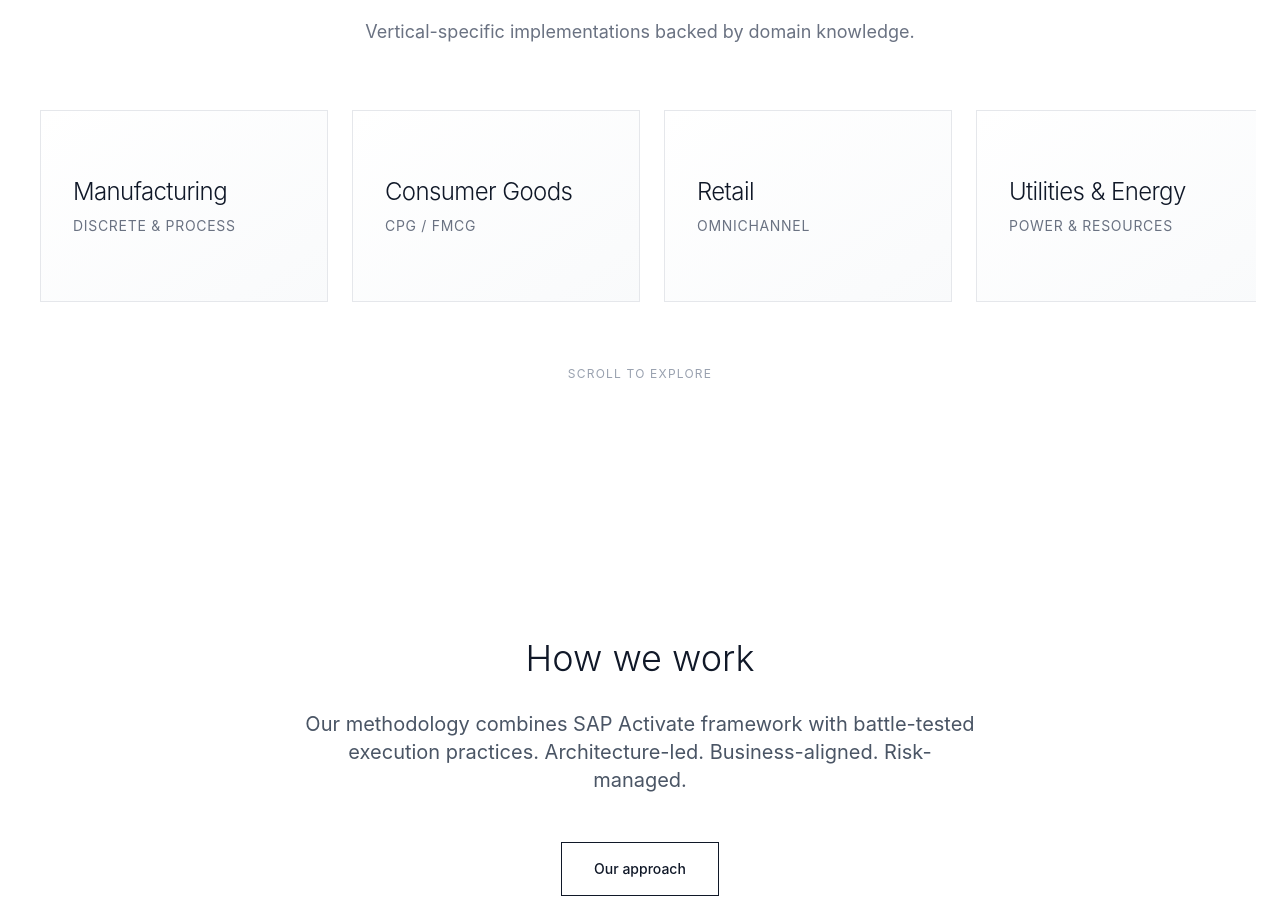
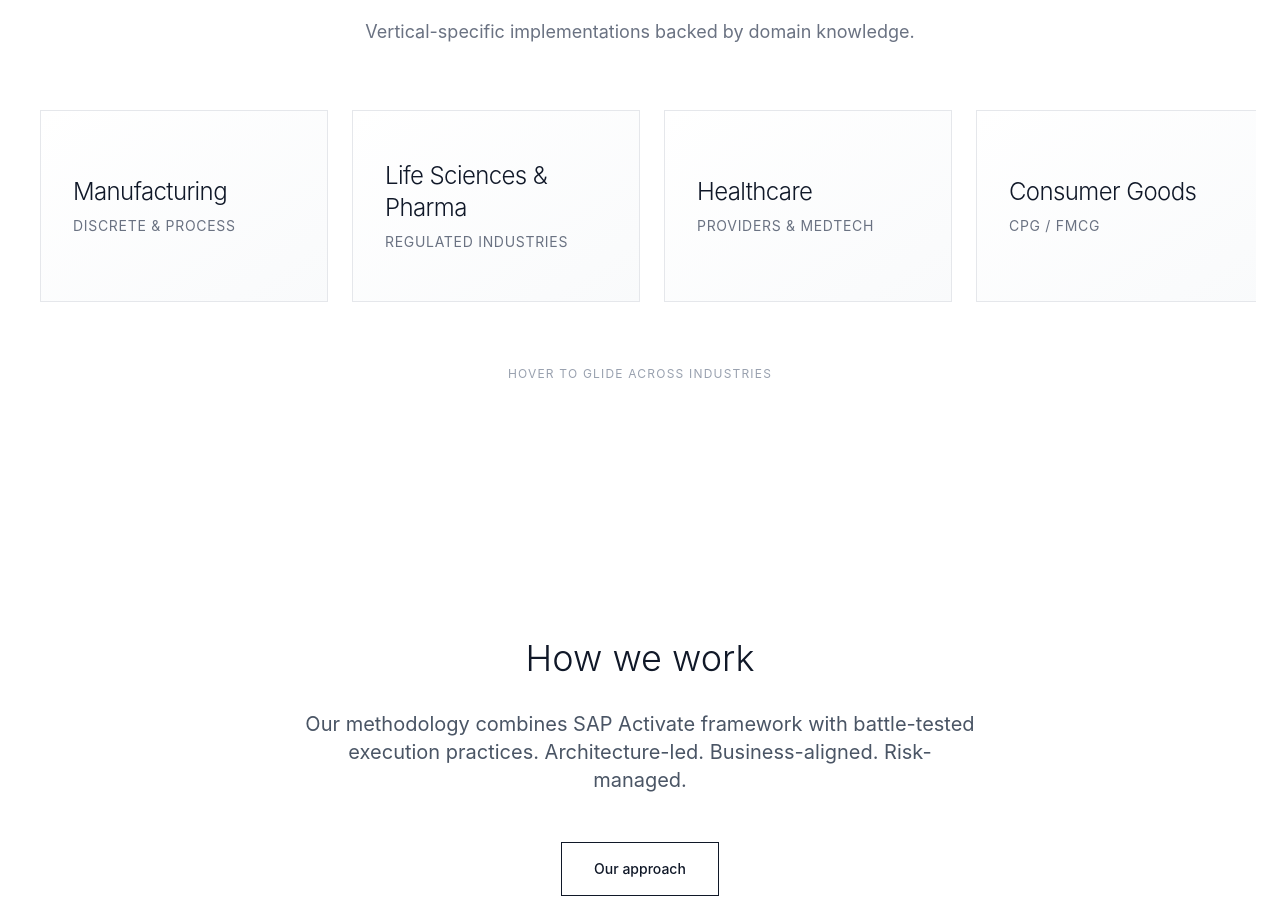
Before and after one commit to A2TechConsult/ASquared2, a React (Vite) app: page / in a window 1280 px wide. Shown: the part 5692-6599 px from the top of the page. Built offline with nearby package versions, Linux system fonts and the light colour scheme.

Commit message:
Overview: reorder industries (Mfg -> LS&P -> Healthcare); hover-driven marquee auto-scroll

```diff
--- a/src/app/pages/Overview.tsx
+++ b/src/app/pages/Overview.tsx
@@ -415,23 +415,23 @@ export function Overview() {
             viewport={{ once: true }}
             className="relative"
           >
-            <div className="overflow-x-auto overflow-y-hidden scrollbar-hide pb-8">
-              <div className="flex gap-6 min-w-max px-4">
-                {[
+            <div className="industry-marquee overflow-hidden pb-8">
+              <div className="flex gap-6 min-w-max px-4 industry-track">
+                {((items) => [...items, ...items])([
                   { name: 'Manufacturing', detail: 'Discrete & Process', gradient: 'from-gray-50 to-gray-100' },
+                  { name: 'Life Sciences & Pharma', detail: 'Regulated Industries', gradient: 'from-gray-50 to-gray-100' },
+                  { name: 'Healthcare', detail: 'Providers & MedTech', gradient: 'from-gray-50 to-gray-100' },
                   { name: 'Consumer Goods', detail: 'CPG / FMCG', gradient: 'from-gray-50 to-gray-100' },
                   { name: 'Retail', detail: 'Omnichannel', gradient: 'from-gray-50 to-gray-100' },
                   { name: 'Utilities & Energy', detail: 'Power & Resources', gradient: 'from-gray-50 to-gray-100' },
-                  { name: 'Life Sciences & Pharma', detail: 'Regulated Industries', gradient: 'from-gray-50 to-gray-100' },
-                  { name: 'Healthcare', detail: 'Providers & MedTech', gradient: 'from-gray-50 to-gray-100' },
                   { name: 'Automotive', detail: 'OEMs & Suppliers', gradient: 'from-gray-50 to-gray-100' },
                   { name: 'Chemicals', detail: 'Process Industries', gradient: 'from-gray-50 to-gray-100' },
                   { name: 'Engineering & Construction', detail: 'EPC Projects', gradient: 'from-gray-50 to-gray-100' },
                   { name: 'Public Sector', detail: 'Government Services', gradient: 'from-gray-50 to-gray-100' },
                   { name: 'Financial Services', detail: 'Banking & Insurance', gradient: 'from-gray-50 to-gray-100' },
-                ].map((industry, index) => (
+                ]).map((industry, index) => (
                   <motion.div
-                    key={industry.name}
+                    key={`${industry.name}-${index}`}
                     initial={{ opacity: 0, y: 20 }}
                     whileInView={{ opacity: 1, y: 0 }}
                     transition={{ duration: 0.5, delay: index * 0.05 }}
@@ -453,22 +453,29 @@ export function Overview() {
               </div>
             </div>
 
-            {/* Scroll Hint */}
+            {/* Hover hint */}
             <div className="text-center mt-8">
               <p className="text-xs uppercase tracking-widest text-gray-400">
-                Scroll to explore
+                Hover to glide across industries
               </p>
             </div>
           </motion.div>
         </div>
 
         <style dangerouslySetInnerHTML={{__html: `
-          .scrollbar-hide::-webkit-scrollbar {
-            display: none;
+          .scrollbar-hide::-webkit-scrollbar { display: none; }
+          .scrollbar-hide { -ms-overflow-style: none; scrollbar-width: none; }
+          .industry-track {
+            animation: industry-scroll 65s linear infinite;
+            animation-play-state: paused;
+            will-change: transform;
           }
-          .scrollbar-hide {
-            -ms-overflow-style: none;
-            scrollbar-width: none;
+          .industry-marquee:hover .industry-track {
+            animation-play-state: running;
+          }
+          @keyframes industry-scroll {
+            from { transform: translateX(0); }
+            to { transform: translateX(-50%); }
           }
         `}} />
       </section>
```
